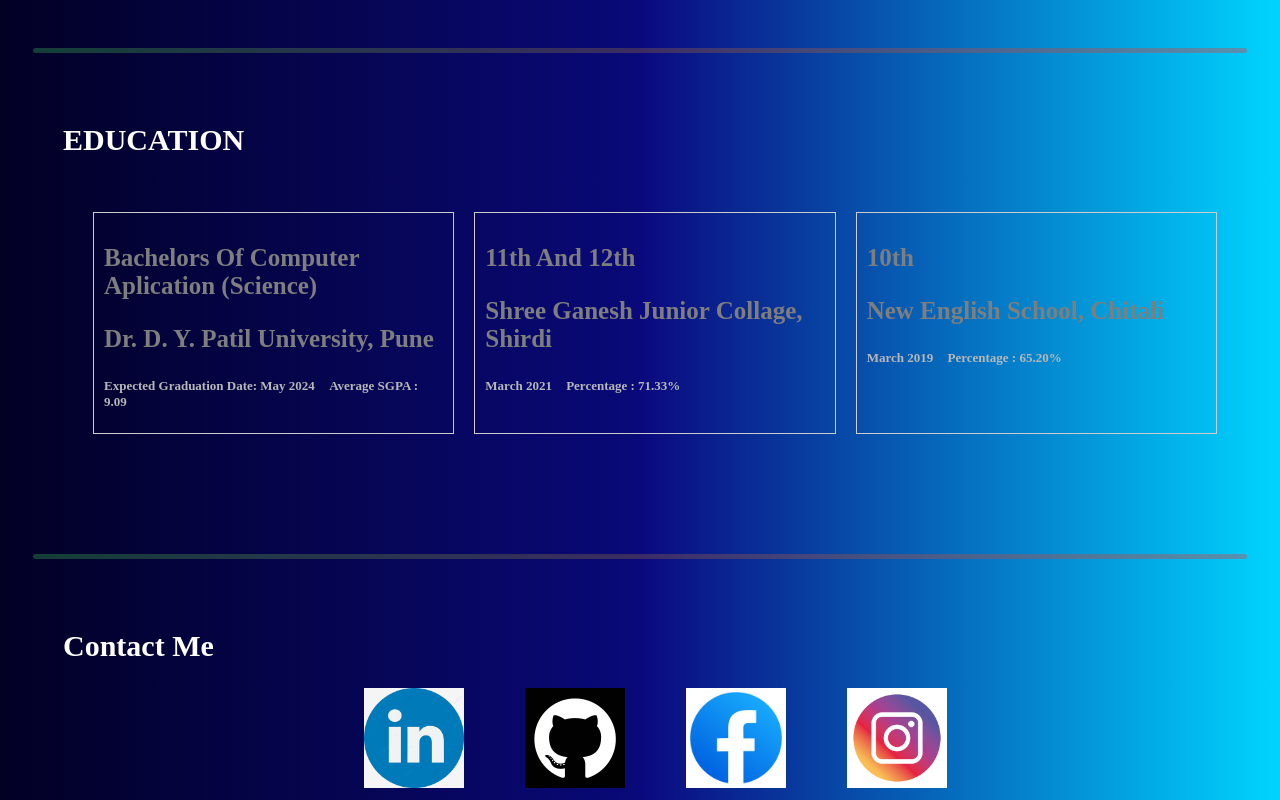
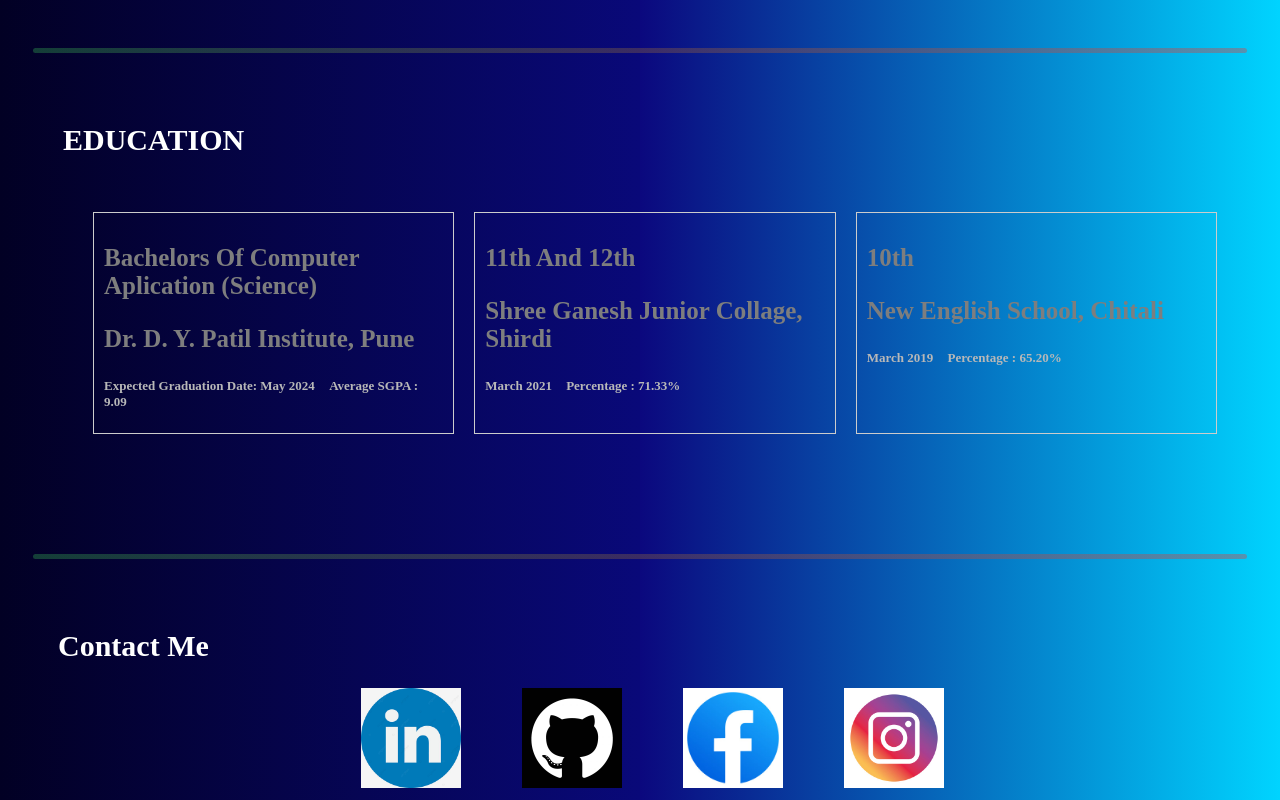
Before and after one commit to Prasad1102/React_Portfolio, a React (Vite) app: page / in a window 1280 px wide. Shown: the part 3378-4178 px from the top of the page. Built offline with nearby package versions, Linux system fonts and the light colour scheme.

Commit message:
Education changes

```diff
--- a/src/Components/Contact.css
+++ b/src/Components/Contact.css
@@ -1,3 +1,3 @@
 .contact-main-container{
-  padding-left: 30px;
+  padding-left: 25px;
 }
--- a/src/Components/Education.jsx
+++ b/src/Components/Education.jsx
@@ -12,7 +12,7 @@ function Education() {
                 Bachelors Of Computer Aplication (Science)
               </h2>
               <h3 className="degree-collage">
-                Dr. D. Y. Patil University, Pune
+                Dr. D. Y. Patil Institute, Pune
               </h3>
               <h3 className="date">
                 Expected Graduation Date: May 2024{" "}
```
